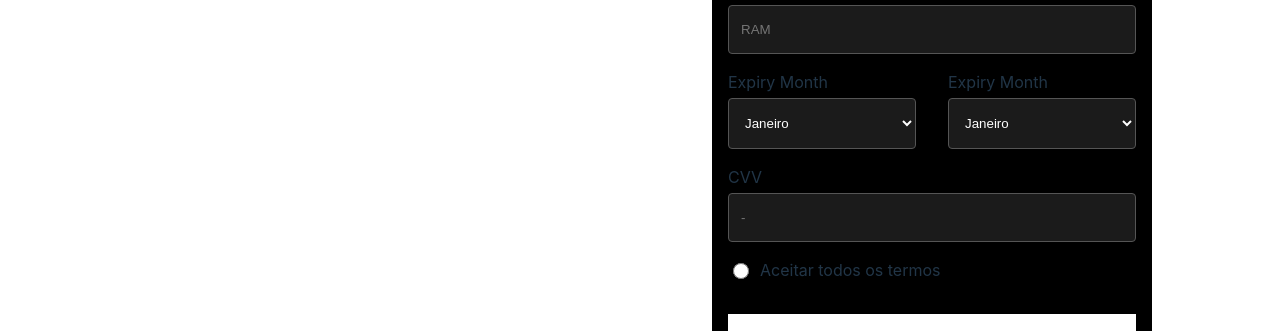
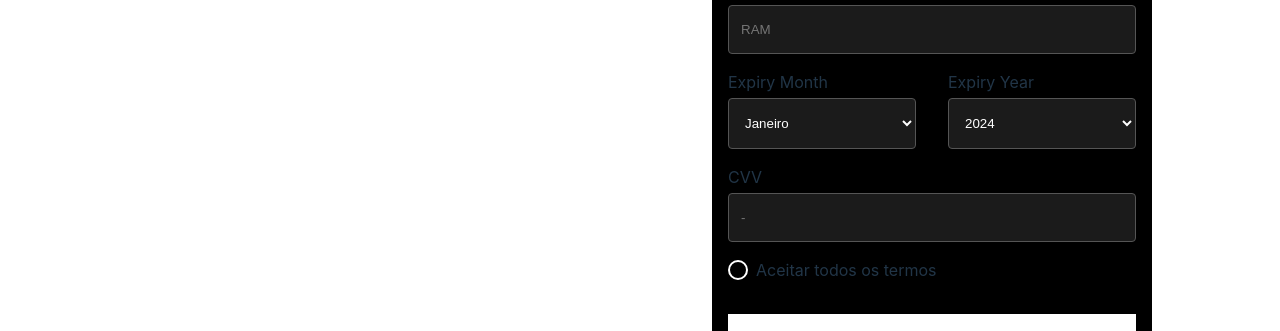
Before and after one commit to matheuspsb/lifters-shop, a React (Vite) app: page /payment in a window 1280 px wide. Shown: the part 386-717 px from the top of the page. Built offline with nearby package versions, Linux system fonts and the light colour scheme.

Commit message:
feat: checkout

```diff
--- a/src/App.tsx
+++ b/src/App.tsx
@@ -1,15 +1,18 @@
 import { RouterProvider } from "react-router-dom";
 import { QueryClientProvider } from "@tanstack/react-query";
 import { queryProduct } from "./services/queryProduct";
+import { CartProvider } from "./contexts/CartContext";
+import { ErrorProvider } from "./contexts/ErrorContext";
 import routes from "./routes";
 import "./App.css";
-import { CartProvider } from "./contexts/CartContext";
 
 function App() {
   return (
     <QueryClientProvider client={queryProduct}>
       <CartProvider>
+        <ErrorProvider>
         <RouterProvider router={routes} />
+        </ErrorProvider>
       </CartProvider>
     </QueryClientProvider>
   );
--- a/src/components/CustomButton/CustomButton.tsx
+++ b/src/components/CustomButton/CustomButton.tsx
@@ -1,7 +1,8 @@
-import React from 'react';
+import React, { ButtonHTMLAttributes } from 'react';
 import './CustomButton.css';
 
 interface CustomButtonProps {
+  type?: ButtonHTMLAttributes<HTMLButtonElement>['type'];
   title?: string;
   icon?: React.ReactNode;
   titleColor?: string;
@@ -12,6 +13,7 @@ interface CustomButtonProps {
 }
 
 const CustomButton: React.FC<CustomButtonProps> = ({
+  type = 'button',
   title,
   icon,
   titleColor = '#ffffff',
@@ -22,6 +24,7 @@ const CustomButton: React.FC<CustomButtonProps> = ({
 }) => {
   return (
     <button
+      type={type}
       className="custom-button"
       onClick={onClick}
       style={{ backgroundColor, width }}
--- a/src/components/CustomInput/CustomInput.tsx
+++ b/src/components/CustomInput/CustomInput.tsx
@@ -1,11 +1,12 @@
 import { useEffect, useState } from "react";
+import { useError } from "../../contexts/ErrorContext";
 import "./CustomInput.css";
 
 interface ICustomInputProps {
   type?: string;
   label?: string;
   placeholder?: string;
-  htmlFor?: string;
+  htmlFor: string;
   icon?: string;
   errorMessage?: string;
   maxLength?: number;
@@ -18,21 +19,21 @@ const CustomInput: React.FC<ICustomInputProps> = ({
   label,
   placeholder,
   icon,
-  errorMessage,
   htmlFor,
   maxLength,
   validate,
   format,
 }) => {
+  const { errors, setErrors } = useError();
   const [value, setValue] = useState("");
-  const [error, setError] = useState<string | undefined>(errorMessage);
   const [isTouched, setIsTouched] = useState(false);
 
   useEffect(() => {
     if (validate && isTouched) {
-      setError(validate(value));
+      const error = validate(value);
+      setErrors((prevErrors) => ({ ...prevErrors, [htmlFor!]: error }));
     }
-  }, [value, validate, isTouched]);
+  }, [value, validate, isTouched, htmlFor, setErrors]);
 
   const handleChange = (e: React.ChangeEvent<HTMLInputElement>) => {
     let newValue = e.target.value;
@@ -50,7 +51,7 @@ const CustomInput: React.FC<ICustomInputProps> = ({
         <input
           id={htmlFor}
           type={type}
-          className={`input-field ${error ? "error" : ""}`}
+          className={`input-field ${errors[htmlFor!] ? "error" : ""}`}
           placeholder={placeholder}
           value={value}
           onChange={handleChange}
@@ -58,20 +59,11 @@ const CustomInput: React.FC<ICustomInputProps> = ({
         />
         {icon && <img src={icon} alt="elo logo" className="input-logo" />}
       </div>
-      {error && isTouched && <div className="error-message">{error}</div>}
+      {errors[htmlFor] && isTouched && (
+        <div className="error-message">{errors[htmlFor]}</div>
+      )}
     </div>
   );
 };
 
 export { CustomInput };
-
-/*
-<div className="input-group">
-              <label htmlFor="expiry-month">Expiry Month</label>
-              <input id="expiry-month" type="text" className="input-field" />
-            </div>
-            <div className="input-group">
-              <label htmlFor="expiry-year">Expiry Year</label>
-              <input id="expiry-year" type="text" className="input-field" />
-            </div>
-*/
--- a/src/contexts/CartContext.tsx
+++ b/src/contexts/CartContext.tsx
@@ -11,7 +11,6 @@ export interface CartState {
   cart: CartItem[];
 }
 
-// Define o tipo das ações
 type CartAction =
   | { type: "ADD_TO_CART"; payload: CartItem }
   | { type: "REMOVE_FROM_CART"; payload: CartItem };
@@ -65,8 +64,6 @@ export const CartProvider: React.FC<CartProviderProps> = ({ children }) => {
       .toFixed(2);
   };
 
-  console.log(state);
-
   return (
     <CartContext.Provider value={{ state, dispatch, getTotalPrice }}>
       {children}
--- /dev/null
+++ b/src/contexts/ErrorContext.tsx
@@ -0,0 +1,35 @@
+// src/contexts/ErrorContext.tsx
+import React, { createContext, useContext, useState, ReactNode } from 'react';
+
+interface ErrorState {
+  [key: string]: string | undefined;
+}
+
+interface ErrorContextType {
+  errors: ErrorState;
+  setErrors: React.Dispatch<React.SetStateAction<ErrorState>>;
+}
+
+const ErrorContext = createContext<ErrorContextType | undefined>(undefined);
+
+interface ErrorProviderProps {
+  children: ReactNode;
+}
+
+export const ErrorProvider: React.FC<ErrorProviderProps> = ({ children }) => {
+  const [errors, setErrors] = useState<ErrorState>({});
+
+  return (
+    <ErrorContext.Provider value={{ errors, setErrors }}>
+      {children}
+    </ErrorContext.Provider>
+  );
+};
+
+export const useError = (): ErrorContextType => {
+  const context = useContext(ErrorContext);
+  if (!context) {
+    throw new Error("useError must be used within an ErrorProvider");
+  }
+  return context;
+};
--- /dev/null
+++ b/src/contexts/index.ts
@@ -0,0 +1,2 @@
+export { useCart } from "./CartContext";
+export { useError } from "./ErrorContext";
--- a/src/pages/Payment/Payment.css
+++ b/src/pages/Payment/Payment.css
@@ -85,7 +85,29 @@
   gap: 0.5rem;
 }
 
-.payment-body-form-terms input[type="radio" i] {
+.payment-body-form-terms input[type="radio"] {
+  display: none;
+}
+
+.payment-body-form-terms label {
+  position: relative;
+  display: flex;
+  align-items: center;
+  cursor: pointer;
+}
+
+.payment-body-form-terms label::before {
+  content: '';
   width: 16px;
   height: 16px;
+  border: 2px solid #fff;
+  border-radius: 50%;
+  margin-right: 0.5rem;
+  display: inline-block;
+  transition: background-color 0.3s, border-color 0.3s;
 }
+
+.payment-body-form-terms input[type="radio"]:checked + label::before {
+  background-color: #fff;
+  border-color: #fff;
+}
--- a/src/pages/Payment/Payment.tsx
+++ b/src/pages/Payment/Payment.tsx
@@ -1,7 +1,7 @@
-import { useEffect } from "react";
+import { useEffect, useRef, useState } from "react";
 import { useNavigate, useOutletContext } from "react-router-dom";
 import { Bag } from "@phosphor-icons/react";
-import { useCart } from "../../contexts/CartContext";
+import { useCart, useError } from "../../contexts";
 import {
   CustomButton,
   CustomInput,
@@ -38,10 +38,40 @@ const Payment = () => {
   const navigate = useNavigate();
   const { hideCart } = useOutletContext<CartVisibility>();
   const { state, getTotalPrice } = useCart();
+  const { errors } = useError();
+
+  const [termsAccepted, setTermsAccepted] = useState(false);
+  const radioRef = useRef<HTMLInputElement>(null);
 
   useEffect(() => {
     hideCart();
   }, [hideCart]);
+
+  const handleTermsChange = () => {
+    if (!termsAccepted) {
+      setTermsAccepted(true);
+      if (radioRef.current) {
+        radioRef.current.checked = true;
+      }
+    }
+  };
+
+  const handleCheckout = () => {
+    const hasErrors = Object.values(errors).some((error) => error !== undefined);
+    if (!state.cart.length) {
+      alert("Your cart is empty.");
+      return;
+    }
+    if (hasErrors) {
+      alert("Please fill in all fields correctly.");
+      return;
+    }
+    if (!termsAccepted) {
+      alert("You must accept the terms.");
+      return;
+    }
+    navigate("/success");
+  };
 
   return (
     <div className="payment">
@@ -98,9 +128,12 @@ const Payment = () => {
                 options={expiryMonth}
               />
               <CustomSelect
-                label="Expiry Month"
-                htmlFor="expiry-month"
-                options={expiryMonth}
+                label="Expiry Year"
+                htmlFor="expiry-year"
+                options={Array.from(
+                  { length: 10 },
+                  (_, i) => new Date().getFullYear() + i
+                ).map(String)}
               />
             </div>
             <CustomInput
@@ -113,17 +146,25 @@ const Payment = () => {
             />
 
             <div className="payment-body-form-terms">
-              <input type="radio"  />
-              <label>Aceitar todos os termos</label>
+              <input
+                type="radio"
+                id="terms"
+                ref={radioRef}
+                onChange={handleTermsChange}
+                checked={termsAccepted}
+              />
+              <label htmlFor="terms" onClick={handleTermsChange}>
+                Aceitar todos os termos
+              </label>
             </div>
-
           </div>
 
           <CustomButton
             backgroundColor="#fff"
             title="Checkout"
             titleColor="#000"
-            onClick={() => navigate("/success")}
+            onClick={handleCheckout}
+            type="submit"
           />
         </div>
       </div>
```
